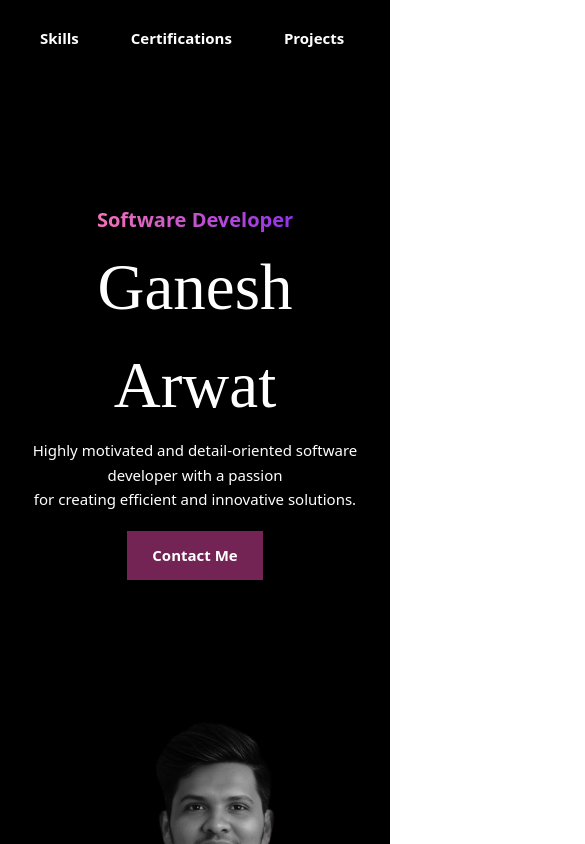
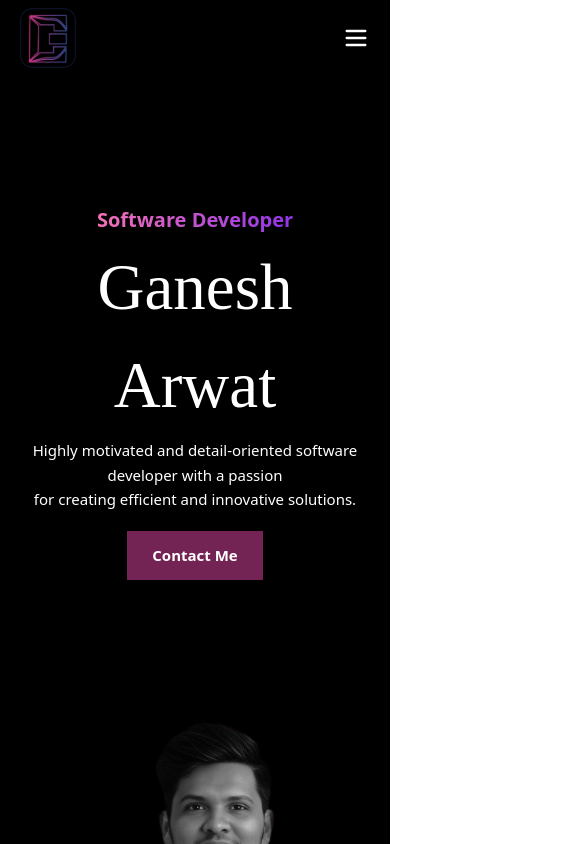
Before and after one commit to ganeshArwat/portfolio_react, a React (Vite) app: page / in a window 390 px wide. Shown: the top 844 px of the page, 585 px wide, since content can reach past the window. Built offline with nearby package versions, Linux system fonts and the light colour scheme; a web font is replaced by a local one.

Commit message:
nav responsive

```diff
--- a/src/components/NavBar.jsx
+++ b/src/components/NavBar.jsx
@@ -1,6 +1,17 @@
-import { Link, Element } from 'react-scroll'
+import { useState } from 'react'
+import { Link } from 'react-scroll'
+import { Menu, X } from 'lucide-react' // Optional: lucide-react for icons
 
 function NavBar() {
+  const [isMenuOpen, setIsMenuOpen] = useState(false)
+  const navLinks = [
+    { href: 'skills_section', label: 'Skills' },
+    { href: 'Certification_section', label: 'Certifications' },
+    { href: 'projects_section', label: 'Projects' },
+    { href: 'experience_section', label: 'Experience' },
+    { href: 'resume_section', label: 'Resume' },
+    { href: 'contact_section', label: 'Contact' },
+  ]
   return (
     <header className='sticky top-0 z-50 flex items-center justify-between bg-black px-5 py-2'>
       {/* Logo */}
@@ -14,16 +25,9 @@ function NavBar() {
         </Link>
       </div>
 
-      {/* Navigation */}
-      <nav className='nav-bar flex justify-between gap-3'>
-        {[
-          { href: 'skills_section', label: 'Skills' },
-          { href: 'Certification_section', label: 'Certifications' },
-          { href: 'projects_section', label: 'Projects' },
-          { href: 'experience_section', label: 'Experience' },
-          { href: 'resume_section', label: 'Resume' },
-          { href: 'contact_section', label: 'Contact' },
-        ].map((link) => (
+      {/* Desktop Nav */}
+      <nav className='hidden gap-3 md:flex'>
+        {navLinks.map((link) => (
           <Link
             to={link.href}
             key={link.href}
@@ -36,6 +40,33 @@ function NavBar() {
           </Link>
         ))}
       </nav>
+
+      {/* Mobile Menu Button */}
+      <button
+        className='text-white focus:outline-none md:hidden'
+        onClick={() => setIsMenuOpen(!isMenuOpen)}
+      >
+        {isMenuOpen ? <X size={28} /> : <Menu size={28} />}
+      </button>
+
+      {/* Mobile Nav Menu */}
+      {isMenuOpen && (
+        <div className='absolute left-0 right-0 top-[70px] z-40 flex flex-col items-center gap-3 bg-black py-4 shadow-md md:hidden'>
+          {navLinks.map((link) => (
+            <Link
+              to={link.href}
+              key={link.href}
+              smooth={true}
+              duration={500}
+              offset={-80}
+              onClick={() => setIsMenuOpen(false)} // Close menu on link click
+              className='w-full rounded-xl px-5 py-3 text-center text-[16px] font-medium text-white transition duration-300 hover:bg-white hover:text-[#732354]'
+            >
+              {link.label}
+            </Link>
+          ))}
+        </div>
+      )}
     </header>
   )
 }
```
